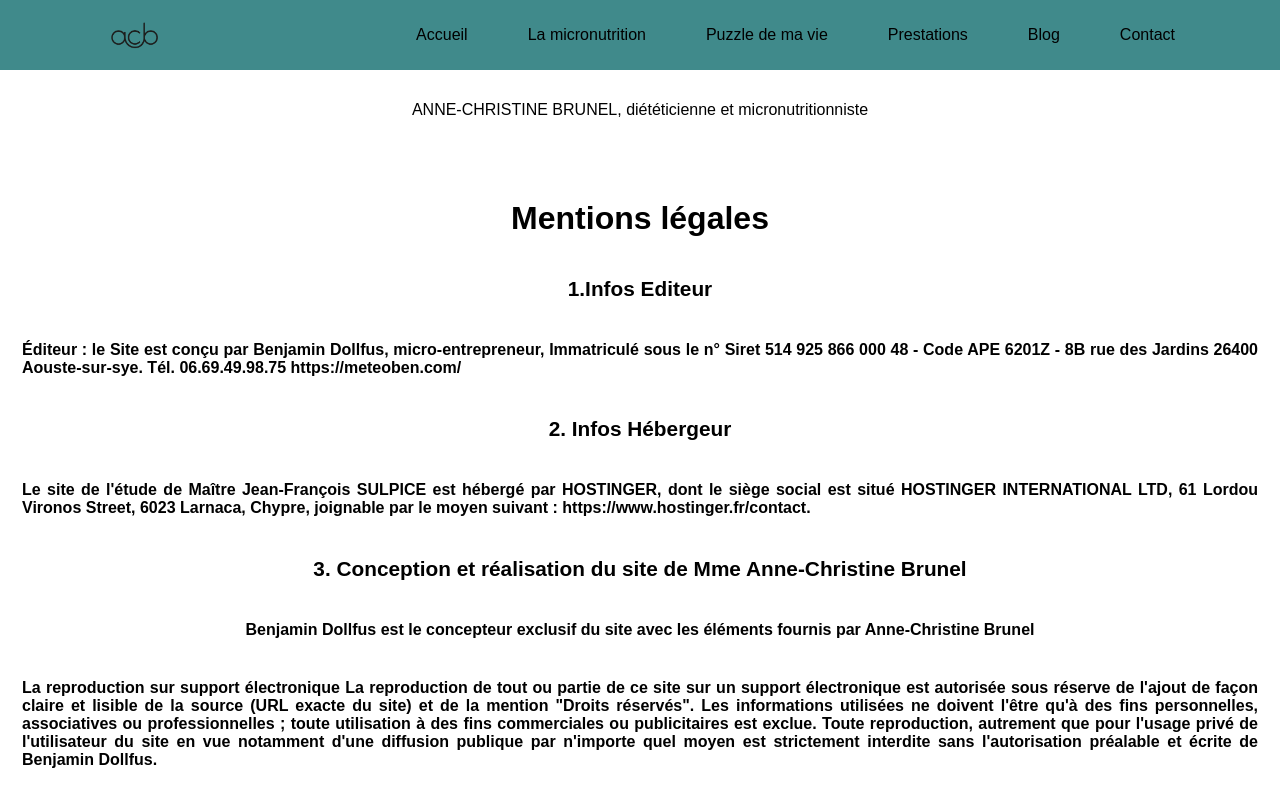
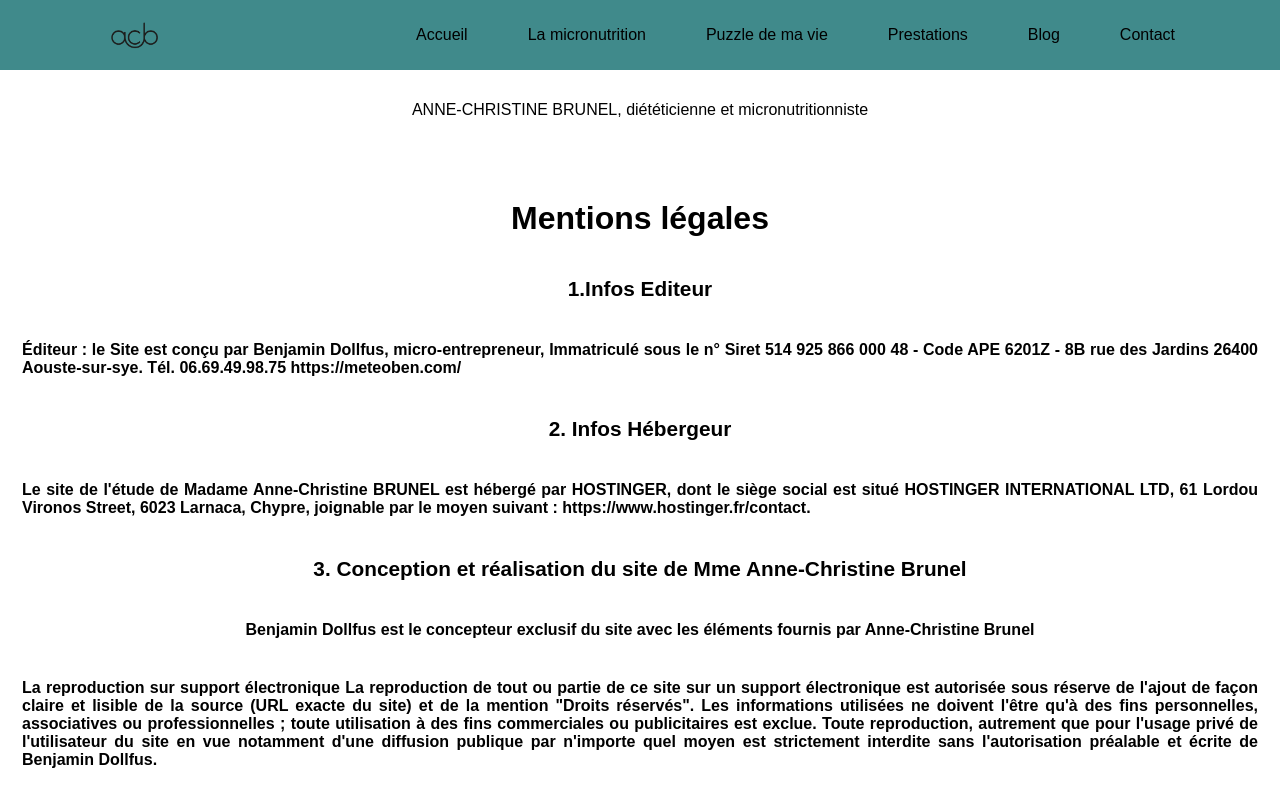
Before and after one commit to Ben43200/brunel-vite, a React (Vite) app: page /mentions-legales in a window 1280 px wide. Shown: the top 800 px of the page. Built offline with nearby package versions, Linux system fonts and the light colour scheme.

Commit message:
modifs site anne christine hébergement mentions legales

```diff
--- a/src/pages/mentions/MentionsLegales.jsx
+++ b/src/pages/mentions/MentionsLegales.jsx
@@ -13,7 +13,7 @@ const MentionsLegales = () => {
       </p>
       <h3 className="mentions-title">2. Infos Hébergeur</h3>
       <p className="mentions-text">
-        Le site de l'étude de Maître Jean-François SULPICE est hébergé par
+        Le site de l'étude de Madame Anne-Christine BRUNEL est hébergé par
         HOSTINGER, dont le siège social est situé HOSTINGER INTERNATIONAL LTD,
         61 Lordou Vironos Street, 6023 Larnaca, Chypre, joignable par le moyen
         suivant : https://www.hostinger.fr/contact.
```
